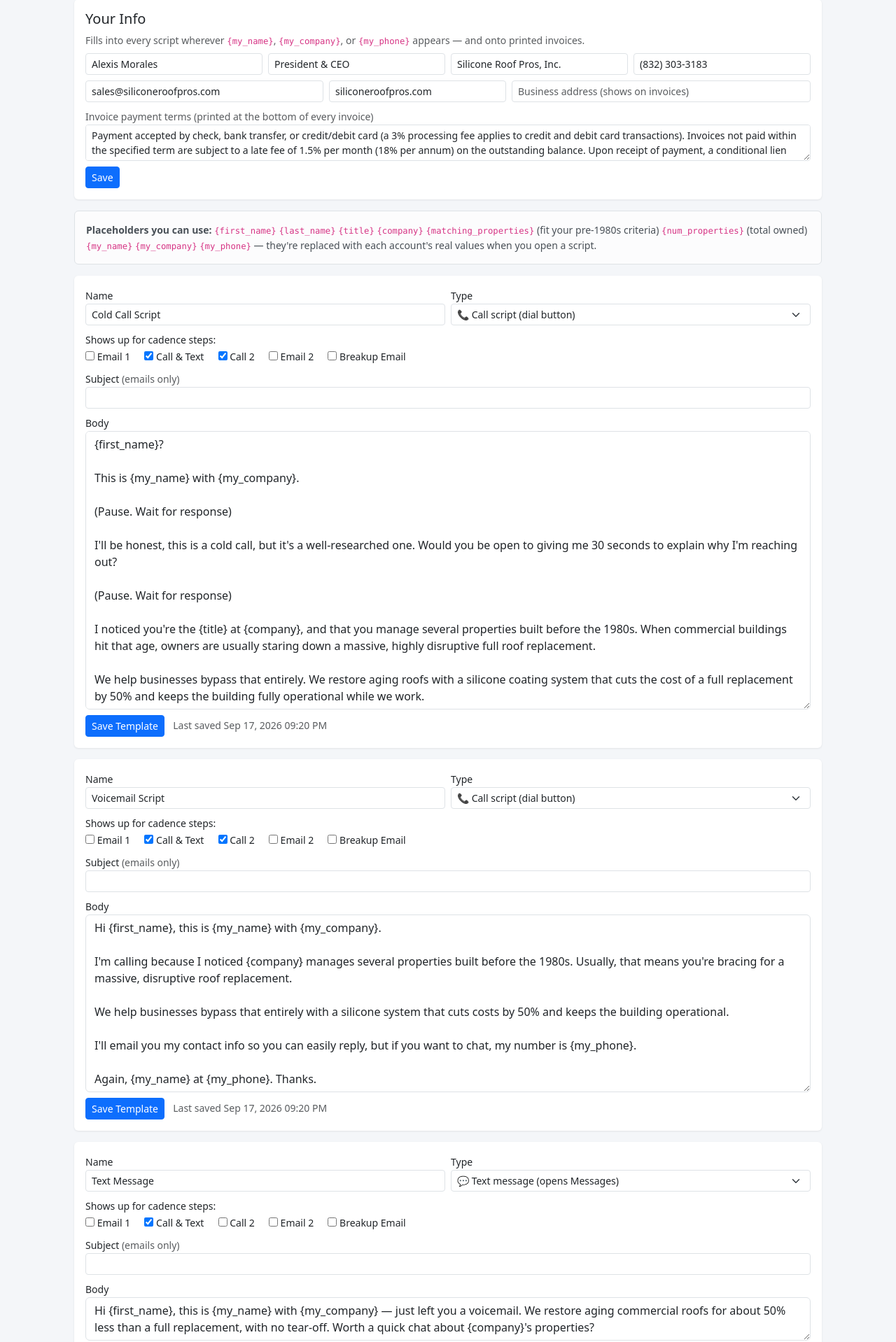
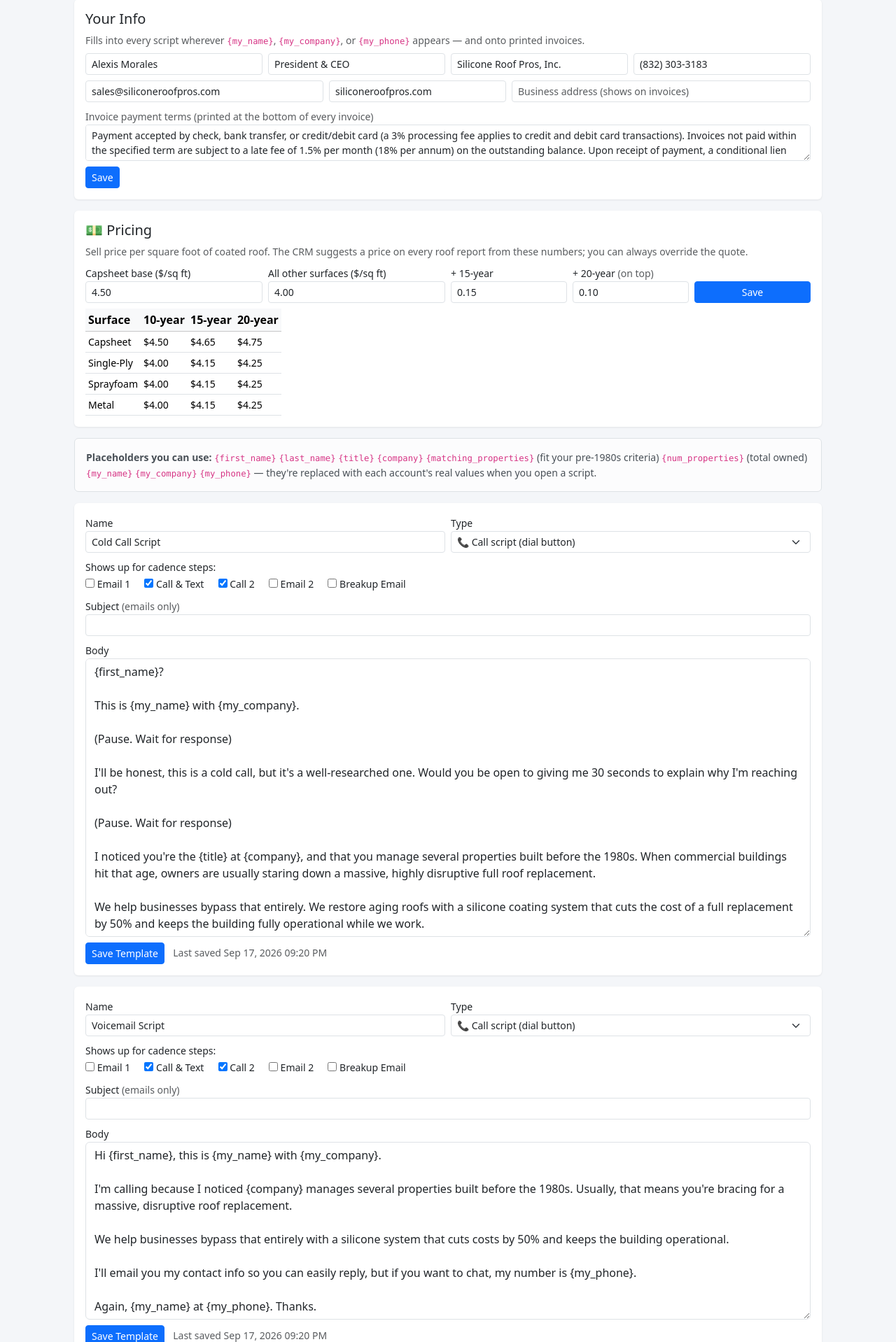
Before and after one commit to morales451/CRM, a Flask app: page /templates in a window 1280 px wide. Shown: the part 137-2055 px from the top of the page at 70% size. Run offline with Flask 3, Linux system fonts and the light colour scheme; data comes from the database, SQL or seed files in the repository; some libraries are stand-ins or nearby versions.

Commit message:
Add suggested pricing per square foot
Prices a roof from the coated (net) area using per-sq-ft rules:
capsheet $4.50 for a 10-year system, all other surfaces $4.00, plus
$0.15 at 15 years and another $0.10 at 20 (adders apply to every
surface, since longer warranties need more coating everywhere).

- warranty_calc gains price_per_sqft() and suggested_price()
- Bid editor shows the suggested price beside the materials plan, with
  a "Use this price" button and the percentage gap when the quote
  differs
- Rates are editable under a new Pricing card on the Templates page,
  with a live matrix of every surface x warranty combination
- 8 new tests cover the rate matrix, totals, custom rules, applying the
  suggestion and settings round-tripping

Co-Authored-By: Claude Opus 5 <noreply@anthropic.com>
Claude-Session: https://claude.ai/code/session_0177CUNwvCFS931rm2bHLnPP

```diff
--- a/app.py
+++ b/app.py
@@ -539,6 +539,33 @@ def dollars_in_words(amount) -> str:
 
 
 
+def _pricing_settings(conn):
+    """Per-sq-ft pricing rules, editable on the Templates page."""
+    rows = {r["key"]: r["value"] for r in conn.execute(
+        "SELECT key, value FROM settings WHERE key LIKE 'price_%'")}
+    pricing = dict(warranty_calc.DEFAULT_PRICING)
+    for field, key in (("capsheet_base", "price_capsheet_base"),
+                       ("other_base", "price_other_base"),
+                       ("add_15", "price_add_15"), ("add_20", "price_add_20")):
+        try:
+            if rows.get(key, "").strip():
+                pricing[field] = float(rows[key])
+        except ValueError:
+            pass
+    return pricing
+
+
+def _bid_suggested_price(conn, bid, plan):
+    """Suggested sell price for a bid, based on its coated area."""
+    net = plan["net_sqft"] if plan else max(
+        0, (bid["roof_size_sqft"] or 0) - (bid["deduction_sqft"] or 0))
+    if not net:
+        return None
+    return warranty_calc.suggested_price(
+        net, bid["roof_type"] or "Capsheet", bid["warranty_years"] or 10,
+        _pricing_settings(conn))
+
+
 def _bid_plan(bid, warranty_years=None):
     """Materials plan for a bid, using the warranty calculator's rates."""
     return warranty_calc.calculate(
@@ -611,10 +638,14 @@ def bid_edit(bid_id):
         photos = conn.execute(
             "SELECT * FROM bid_photos WHERE bid_id = ? ORDER BY sort_order, id",
             (bid_id,)).fetchall()
+        plan = _bid_plan(bid)
+        suggested = _bid_suggested_price(conn, bid, plan)
+        pricing = _pricing_settings(conn)
     finally:
         conn.close()
     return render_template("bid_edit.html", bid=bid, photos=photos,
-                           plan=_bid_plan(bid), options=_bid_warranty_options(bid),
+                           plan=plan, suggested=suggested, pricing=pricing,
+                           options=_bid_warranty_options(bid),
                            COATING_SYSTEMS=warranty_calc.COATING_SYSTEMS,
                            ACRYLIC_TYPES=warranty_calc.ACRYLIC_TYPES,
                            ROOF_TYPES=warranty_calc.ROOF_TYPES,
@@ -673,6 +704,26 @@ def save_bid(bid_id):
     return redirect(url_for("bid_edit", bid_id=bid_id))
 
 
+@app.route("/bids/<int:bid_id>/use-suggested-price", methods=["POST"])
+def use_suggested_price(bid_id):
+    conn = get_db()
+    try:
+        bid = _bid_or_404(conn, bid_id)
+        suggested = _bid_suggested_price(conn, bid, _bid_plan(bid))
+        if not suggested:
+            flash("Enter a roof size first.", "danger")
+        else:
+            conn.execute("UPDATE bids SET price=?, updated_at=? WHERE id=?",
+                         (suggested["total"], now_iso(), bid_id))
+            conn.commit()
+            flash(f"Price set to {format_money(suggested['total'])} "
+                  f"({suggested['rate']:.2f}/sq ft × "
+                  f"{suggested['sqft']:,} sq ft).", "success")
+    finally:
+        conn.close()
+    return redirect(url_for("bid_edit", bid_id=bid_id))
+
+
 @app.route("/bids/<int:bid_id>/delete", methods=["POST"])
 def delete_bid(bid_id):
     conn = get_db()
@@ -1509,10 +1560,14 @@ def templates_page():
         templates = conn.execute(
             "SELECT * FROM templates ORDER BY sort_order, id").fetchall()
         settings = _get_settings(conn)
+        pricing = _pricing_settings(conn)
     finally:
         conn.close()
     return render_template("templates.html", templates=templates,
-                           settings=settings,
+                           settings=settings, pricing=pricing,
+                           ROOF_TYPES=warranty_calc.ROOF_TYPES,
+                           WARRANTY_YEARS=warranty_calc.WARRANTY_YEARS,
+                           price_per_sqft=warranty_calc.price_per_sqft,
                            cadence_steps=[s for _, s in cadence.CADENCE_STEPS])
 
 
@@ -1540,7 +1595,9 @@ def save_settings():
     conn = get_db()
     try:
         for key in ("my_name", "my_title", "my_company", "my_phone", "my_email",
-                    "my_website", "my_address", "invoice_terms", "backup_dir"):
+                    "my_website", "my_address", "invoice_terms", "backup_dir",
+                    "price_capsheet_base", "price_other_base", "price_add_15",
+                    "price_add_20"):
             if key in request.form:  # only touch submitted fields
                 conn.execute(
                     "INSERT INTO settings (key, value) VALUES (?,?) "
--- a/db.py
+++ b/db.py
@@ -257,6 +257,11 @@ DEFAULT_SETTINGS = {
     "my_email": "sales@siliconeroofpros.com",
     "my_website": "siliconeroofpros.com",
     "my_address": "",
+    # Sell price per sq ft of coated roof (see warranty_calc.DEFAULT_PRICING)
+    "price_capsheet_base": "4.50",
+    "price_other_base": "4.00",
+    "price_add_15": "0.15",
+    "price_add_20": "0.10",
     # Shown at the bottom of printed invoices; drawn from the standard
     # SRP contract payment terms. Editable on the Templates page.
     "invoice_terms": (
--- a/templates/guide.html
+++ b/templates/guide.html
@@ -153,6 +153,7 @@ The matching count is the money number, so the CRM sorts your work by it.</p>
   <li><strong>Photos:</strong> upload straight from your phone — auto-resized, auto-rotated, converted to compact JPEGs. Captions print beside each photo in the two-per-row survey grid.</li>
   <li><strong>📑 Open Report</strong> generates the full branded proposal in plain English, matching your current template: cover, CEO letter personalized to the contact, the four-step project journey plus the three-phase on-roof work table, roof facts, site assessment + photo survey, a <em>Your Project At A Glance</em> summary box, the coating steps with a "why it matters" line on each, a <strong>materials quote computed from the square footage</strong> (1.25 gal/sq basecoat, 2 gal/sq topcoat, +5% waste, rounded to 5-gal pails), <em>Your Investment</em> in words and figures, both warranties plus Material Plus, next steps, and the acceptance/signature page. Print / Save as PDF from the browser.</li>
   <li><strong>🧮 Warranty Calculator (built in):</strong> pick the coating system (Silicone / Acrylic / Aluminum), the roof category (Capsheet / Single-Ply / Sprayfoam / Metal) and the warranty length, and the report quotes the manufacturer's real application rates for that exact combination — e.g. silicone on capsheet is 2 gal/square of topcoat for 10 years but 2.5 for 15 and 3 for 20. Add linear feet for butter-grade mastic, waste/stretch %, and flag a failed adhesion test or rust to add primer. The editor shows the full materials plan (rates, gallons, pails) plus a 10/15/20-year comparison so you can price options.</li>
+  <li><strong>💵 Suggested price:</strong> the editor prices the job from your per-sq-ft rules — capsheet $4.50/sq ft for a 10-year system, $4.65 at 15 and $4.75 at 20; every other surface $4.00 / $4.15 / $4.25 — multiplied by the coated (net) area. <kbd>Use this price</kbd> drops it into the quote, and if your quote differs you'll see by what percentage. Edit the rates any time under 💵 Pricing on the <a href="{{ url_for('templates_page') }}">Templates</a> page.</li>
   <li>Warranty length flows through the whole document — set it to 10 and every mention (glance box, top coat spec, warranty section) says 10 years.</li>
 </ul>
 
--- a/templates/templates.html
+++ b/templates/templates.html
@@ -20,6 +20,44 @@
     </div>
     <div class="col-12"><button class="btn btn-sm btn-primary">Save</button></div>
   </form>
+</div>
+
+<div class="card p-3 mb-3">
+  <h5>💵 Pricing</h5>
+  <p class="small text-muted mb-2">Sell price per square foot of coated roof. The CRM suggests a price on every roof report
+    from these numbers; you can always override the quote.</p>
+  <form method="post" action="{{ url_for('save_settings') }}" class="row g-2 align-items-end">
+    <input type="hidden" name="next" value="{{ url_for('templates_page') }}">
+    <div class="col-6 col-md-3">
+      <label class="form-label small mb-0">Capsheet base ($/sq ft)</label>
+      <input name="price_capsheet_base" class="form-control form-control-sm" value="{{ '%.2f'|format(pricing.capsheet_base) }}">
+    </div>
+    <div class="col-6 col-md-3">
+      <label class="form-label small mb-0">All other surfaces ($/sq ft)</label>
+      <input name="price_other_base" class="form-control form-control-sm" value="{{ '%.2f'|format(pricing.other_base) }}">
+    </div>
+    <div class="col-6 col-md-2">
+      <label class="form-label small mb-0">+ 15-year</label>
+      <input name="price_add_15" class="form-control form-control-sm" value="{{ '%.2f'|format(pricing.add_15) }}">
+    </div>
+    <div class="col-6 col-md-2">
+      <label class="form-label small mb-0">+ 20-year <span class="text-muted">(on top)</span></label>
+      <input name="price_add_20" class="form-control form-control-sm" value="{{ '%.2f'|format(pricing.add_20) }}">
+    </div>
+    <div class="col-12 col-md-2"><button class="btn btn-sm btn-primary w-100">Save</button></div>
+  </form>
+  <div class="table-responsive mt-2">
+    <table class="table table-sm w-auto mb-0">
+      <thead class="table-light"><tr><th>Surface</th>{% for y in WARRANTY_YEARS %}<th>{{ y }}-year</th>{% endfor %}</tr></thead>
+      <tbody>
+        {% for rt in ROOF_TYPES %}
+        <tr><td class="small">{{ rt }}</td>
+          {% for y in WARRANTY_YEARS %}<td class="small">{{ '${:,.2f}'.format(price_per_sqft(rt, y, pricing)) }}</td>{% endfor %}
+        </tr>
+        {% endfor %}
+      </tbody>
+    </table>
+  </div>
 </div>
 
 <div class="alert alert-light small border">
--- a/warranty_calc.py
+++ b/warranty_calc.py
@@ -206,3 +206,35 @@ def guess_roof_type(surface_type: str) -> str:
     if any(k in s for k in ("tpo", "epdm", "pvc", "single", "membrane", "ply")):
         return "Single-Ply"
     return "Capsheet"
+
+
+# ---------------------------------------------------------------- Pricing
+
+# Sell price per square foot of coated roof. Longer warranties need more
+# coating, so each step up adds to the base rate (cumulative at 20 years).
+DEFAULT_PRICING = {
+    "capsheet_base": 4.50,   # capsheet, 10-year system
+    "other_base": 4.00,      # single-ply, sprayfoam, metal — 10-year system
+    "add_15": 0.15,          # added for a 15-year system
+    "add_20": 0.10,          # added on top of add_15 for a 20-year system
+}
+
+
+def price_per_sqft(roof_type: str, warranty_years, pricing: dict | None = None) -> float:
+    p = {**DEFAULT_PRICING, **(pricing or {})}
+    rate = p["capsheet_base"] if roof_type == "Capsheet" else p["other_base"]
+    years = int(warranty_years or 10)
+    if years >= 15:
+        rate += p["add_15"]
+    if years >= 20:
+        rate += p["add_20"]
+    return round(rate, 2)
+
+
+def suggested_price(net_sqft, roof_type: str, warranty_years,
+                    pricing: dict | None = None) -> dict:
+    """Suggested sell price for a roof, priced on the coated (net) area."""
+    rate = price_per_sqft(roof_type, warranty_years, pricing)
+    sqft = max(0, net_sqft or 0)
+    return {"rate": rate, "sqft": sqft, "total": round(sqft * rate, 2),
+            "warranty_years": int(warranty_years or 10), "roof_type": roof_type}
```
Also changed, not shown: templates/bid_edit.html (+25 -3 lines), tests/test_crm.py (+39 -0 lines).
